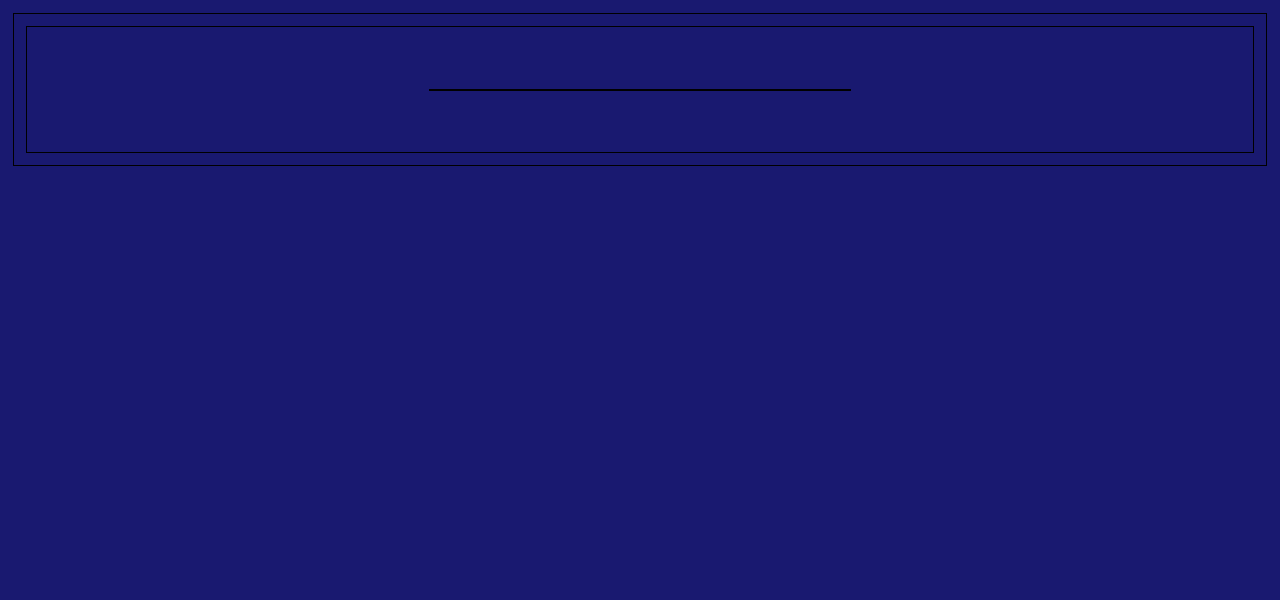
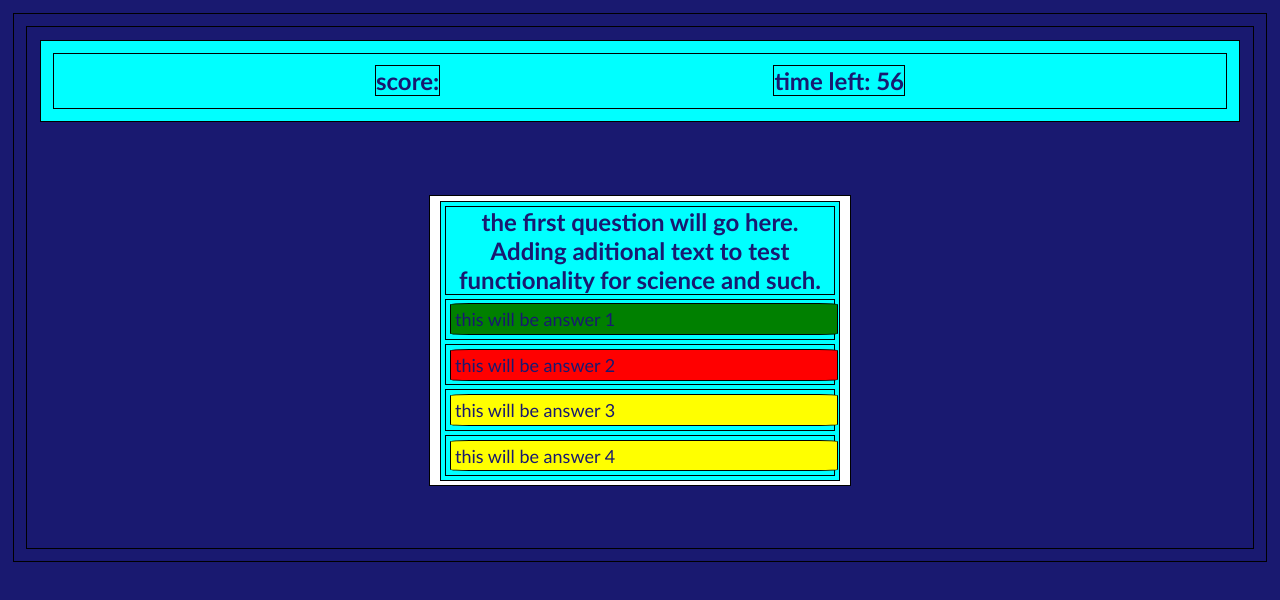
Before and after one commit to CTripleF/java-quiz, a plain HTML site: page game.html in a window 1280 px wide. Drawn offline with Linux system fonts and the light colour scheme.

Commit message:
quiz page and basic css style

```diff
--- a/assets/css/style.css
+++ b/assets/css/style.css
@@ -11,6 +11,8 @@
   --primary: midnightblue;
   --secondary: cyan;
   --tertiary: yellow;
+  --correct: green;
+  --incorrect: red;
 }
 
 body {
@@ -25,9 +27,17 @@ header {
   text-align: center;
 }
 
+header div {
+  display: flex;
+  align-content: center;
+  justify-content: space-evenly;
+  align-items: center;
+}
+
 
 main {
   display: flex;
+  justify-content: center;
   background-color: white;
   margin:5% auto;
   width: 33vw;
@@ -58,3 +68,29 @@ main {
   border-radius: 5%;
   width: max-content;
 }
+
+.question-card {
+  width: 95%;
+  text-align: center;
+  color: var(--primary);
+  background-color: var(--secondary);
+}
+
+.answer-btn {
+  margin-bottom: 1%;
+  width: 100%;
+  border-radius: 5%;
+  color: var(--primary);
+  background-color: var(--tertiary);
+  font-size: large;
+  text-align: left;
+  padding: 1%
+}
+
+.correct{
+  background-color: var(--correct);
+}
+
+.incorrect{
+  background-color: var(--incorrect);
+}
--- a/assets/js/script.js
+++ b/assets/js/script.js
@@ -1,6 +1,8 @@
-var timerEl=document.getElementById('countdown');
+var timerEl = document.getElementById('countdown');
+var scoreEl = document.getElementById('score')
+var questionEl = document.getElementById("question")
+var answers = Array.from(document.querySelectorAll("answer-btn"))
 var highScores=[];
-var score = 0;
 
 function countdown() {
   var timeLeft = 60;
@@ -51,4 +53,4 @@ function endQuiz(){
 //   }
 // }
 
-//countdown();
+countdown();
--- a/game.html
+++ b/game.html
@@ -8,9 +8,36 @@
 
   <title>Quiz Time</title>
 </head>
+<header>
+    <div>
+      <h2>score: </h2>
+      <h2 id="countdown">time: </h2>
+  </div>
+</header>
 <body>
   <main>
+    <div class="question-card">
+      <h2 id="question">the first question will go here. Adding aditional text to test functionality for science and such.</h2>
+      <div class="answer-container">
+        <button class="btn answer-btn correct" data-number="1">this will be answer 1</button>
+      </div>
+      <div class="answer-container">
+        <button class="btn answer-btn incorrect" data-number="2">this will be answer 2</button>
+      </div>
+      <div class="answer-container">
+        <button class="btn answer-btn" data-number="3">this will be answer 3</button>
+      </div>
+      <div class="answer-container">
+        <button class="btn answer-btn" data-number="4">this will be answer 4</button>
+      </div>
 
+
+    </div>
+
+
+
+
+    <script src="./assets/js/script.js"></script>
   </main>
 </body>
 </html>
```
